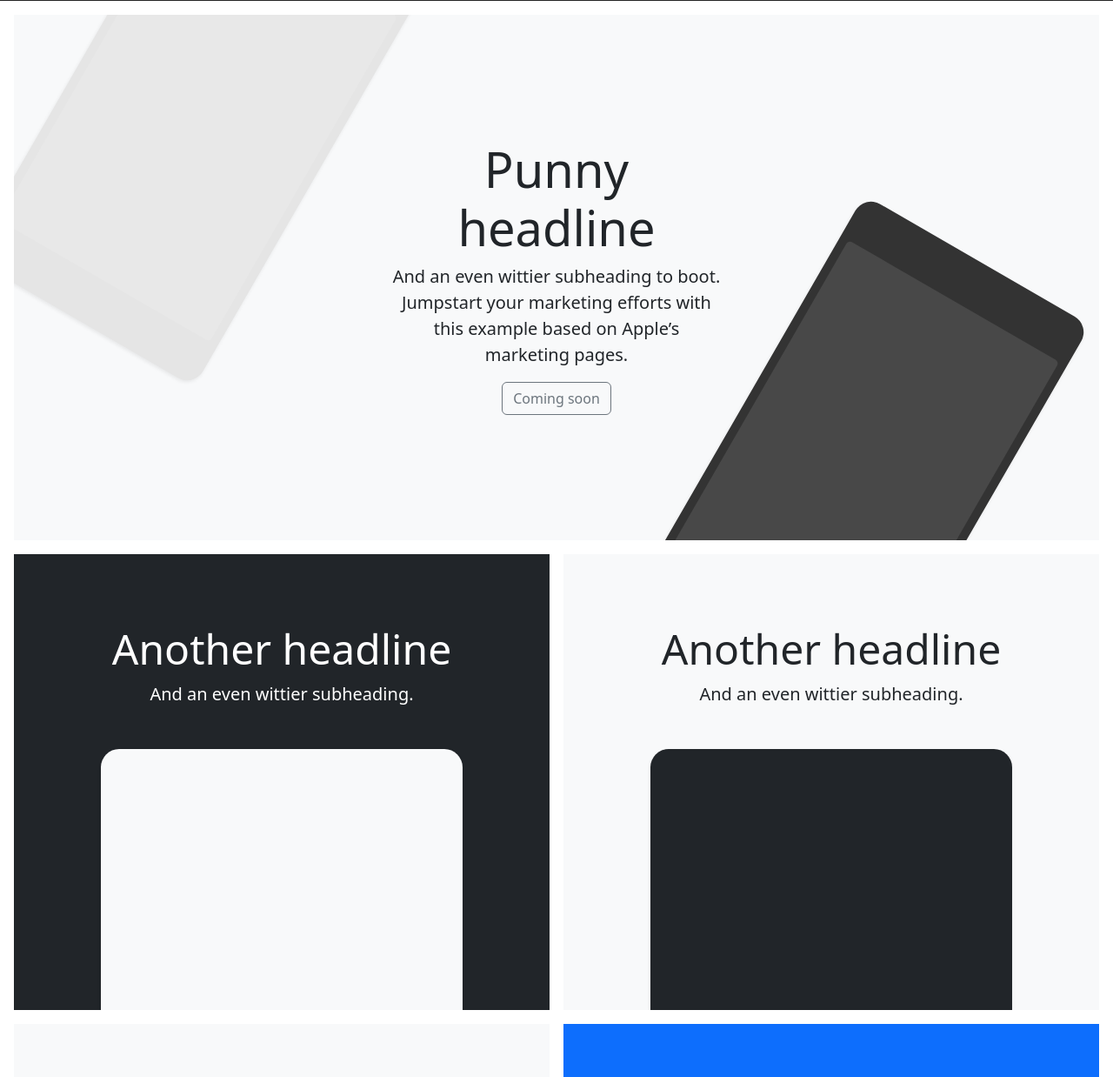
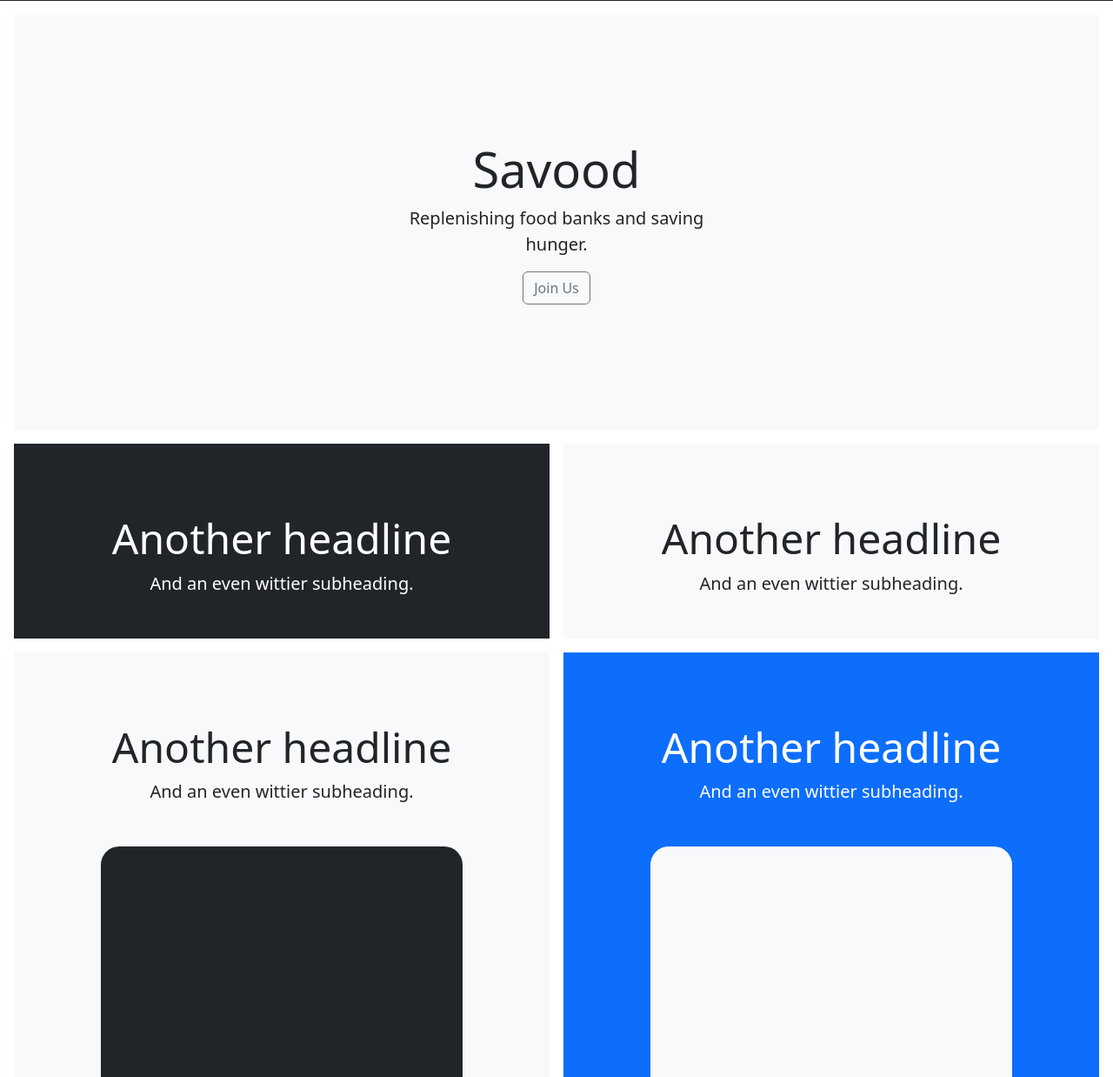
Before and after one commit to kumauun/ESDFoodBank, a plain HTML site: page foodbankLanding/index.html in a window 1280 px wide. Shown: the part 47-1285 px from the top of the page at 87% size. Drawn offline with nearby package versions, Linux system fonts and the light colour scheme.

Commit message:
MINOR EDITS

```diff
--- a/foodbankLanding/index.html
+++ b/foodbankLanding/index.html
@@ -4,9 +4,7 @@
     <meta charset="utf-8">
     <meta name="viewport" content="width=device-width, initial-scale=1">
     <meta name="description" content="">
-    <meta name="author" content="Mark Otto, Jacob Thornton, and Bootstrap contributors">
-    <meta name="generator" content="Hugo 0.84.0">
-    <title>Product example · Bootstrap v5.0</title>
+    <title>Savood - Saving Hunger</title>
 
     <link rel="canonical" href="https://getbootstrap.com/docs/5.0/examples/product/">
 
@@ -56,13 +54,13 @@
 <main>
   <div class="position-relative overflow-hidden p-3 p-md-5 m-md-3 text-center bg-light">
     <div class="col-md-5 p-lg-5 mx-auto my-5">
-      <h1 class="display-4 fw-normal">Punny headline</h1>
-      <p class="lead fw-normal">And an even wittier subheading to boot. Jumpstart your marketing efforts with this example based on Apple’s marketing pages.</p>
-      <a class="btn btn-outline-secondary" href="#">Coming soon</a>
+      <h1 class="display-4 fw-normal">Savood</h1>
+      <p class="lead fw-normal"> Replenishing food banks and saving hunger. </p>
+      <a class="btn btn-outline-secondary" href="#">Join Us</a>
     </div>
-    <div class="product-device shadow-sm d-none d-md-block"></div>
-    <div class="product-device product-device-2 shadow-sm d-none d-md-block"></div>
+
   </div>
+
 
   <div class="d-md-flex flex-md-equal w-100 my-md-3 ps-md-3">
     <div class="bg-dark me-md-3 pt-3 px-3 pt-md-5 px-md-5 text-center text-white overflow-hidden">
@@ -70,16 +68,18 @@
         <h2 class="display-5">Another headline</h2>
         <p class="lead">And an even wittier subheading.</p>
       </div>
-      <div class="bg-light shadow-sm mx-auto" style="width: 80%; height: 300px; border-radius: 21px 21px 0 0;"></div>
+      <!-- <div class="bg-light shadow-sm mx-auto" style="width: 80%; height: 300px; border-radius: 21px 21px 0 0;"></div> -->
     </div>
-    <div class="bg-light me-md-3 pt-3 px-3 pt-md-5 px-md-5 text-center overflow-hidden">
+    <div class="bg-light   me-md-3 pt-3 px-3 pt-md-5 px-md-5 text-center overflow-hidden">
       <div class="my-3 p-3">
         <h2 class="display-5">Another headline</h2>
         <p class="lead">And an even wittier subheading.</p>
       </div>
-      <div class="bg-dark shadow-sm mx-auto" style="width: 80%; height: 300px; border-radius: 21px 21px 0 0;"></div>
+      <!-- <div class="bg-dark shadow-sm mx-auto" style="width: 80%; height: 300px; border-radius: 21px 21px 0 0;"></div> -->
     </div>
   </div>
+
+
 
   <div class="d-md-flex flex-md-equal w-100 my-md-3 ps-md-3">
     <div class="bg-light me-md-3 pt-3 px-3 pt-md-5 px-md-5 text-center overflow-hidden">
```
